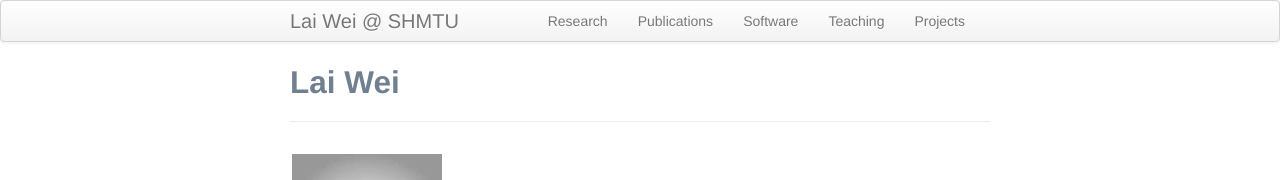
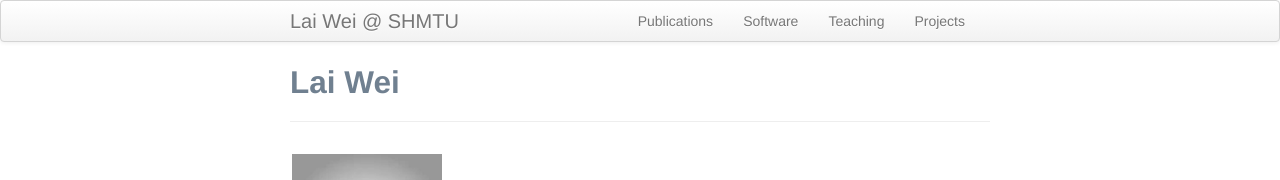
Before and after one commit to weilyshmtu/weilyshmtu.github.io, a Jekyll site: the page built from index.md, in a window 1280 px wide. Shown: the top 180 px of the page. Built offline with Jekyll 4.4.1, drawn with Linux system fonts in a browser that asks for light colours.

Commit message:
Update default.html

```diff
--- a/_includes/themes/twitter/default.html
+++ b/_includes/themes/twitter/default.html
@@ -35,7 +35,7 @@
         <div class="container-narrow">
           <a class="brand" href="{{ HOME_PATH }}">{{ site.title }}</a>
           <ul class="nav">
-              <li><a href="{{ BASE_PATH }}/pages/research.html">Research</a></li>
+              <!-- <li><a href="{{ BASE_PATH }}/pages/research.html">Research</a></li> -->
               <li><a href="{{ BASE_PATH }}/pages/pubs.html">Publications</a></li>
               <li><a href="{{ BASE_PATH }}/pages/software.html">Software</a></li>
               <li><a href="{{ BASE_PATH }}/pages/teaching.html">Teaching</a></li>
```
